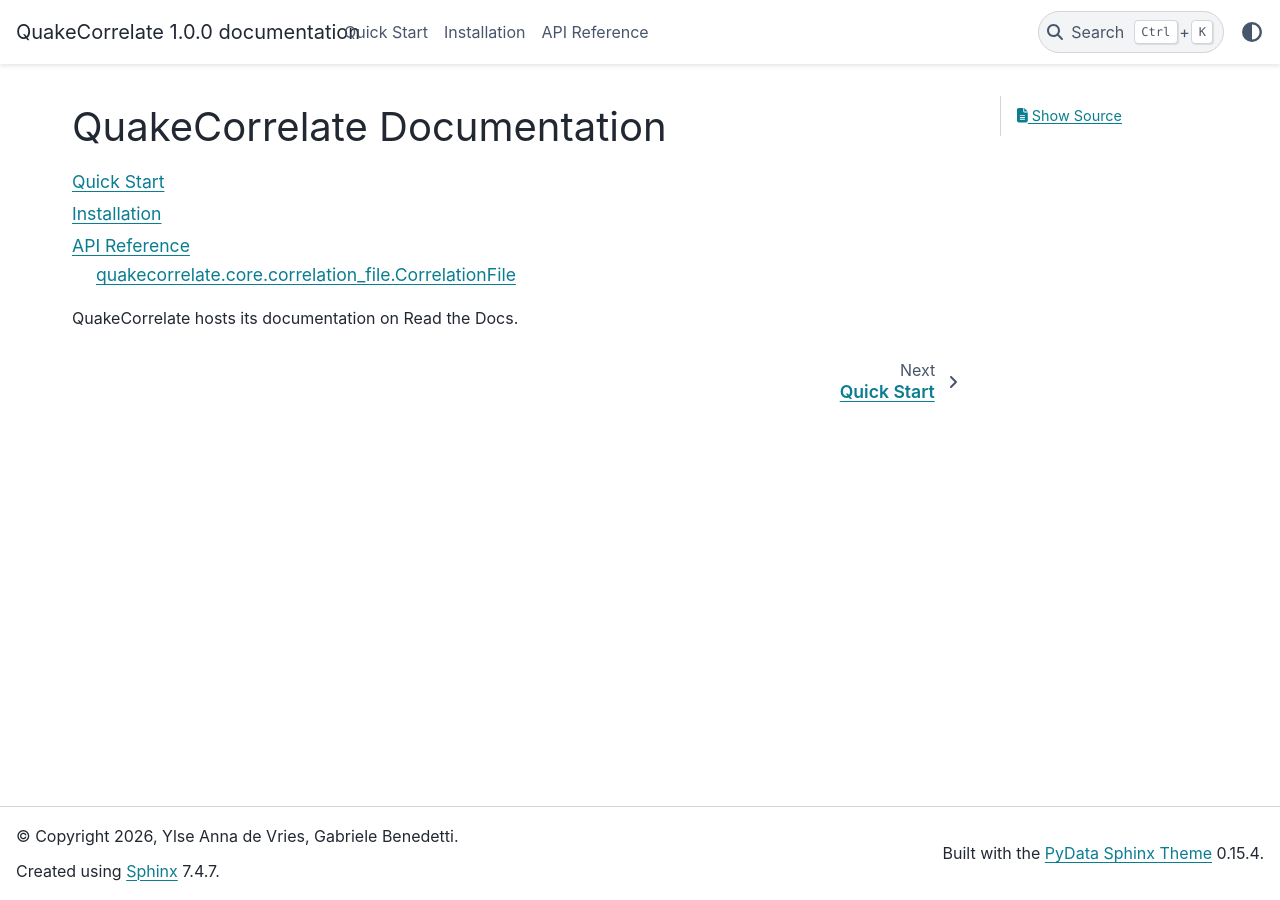
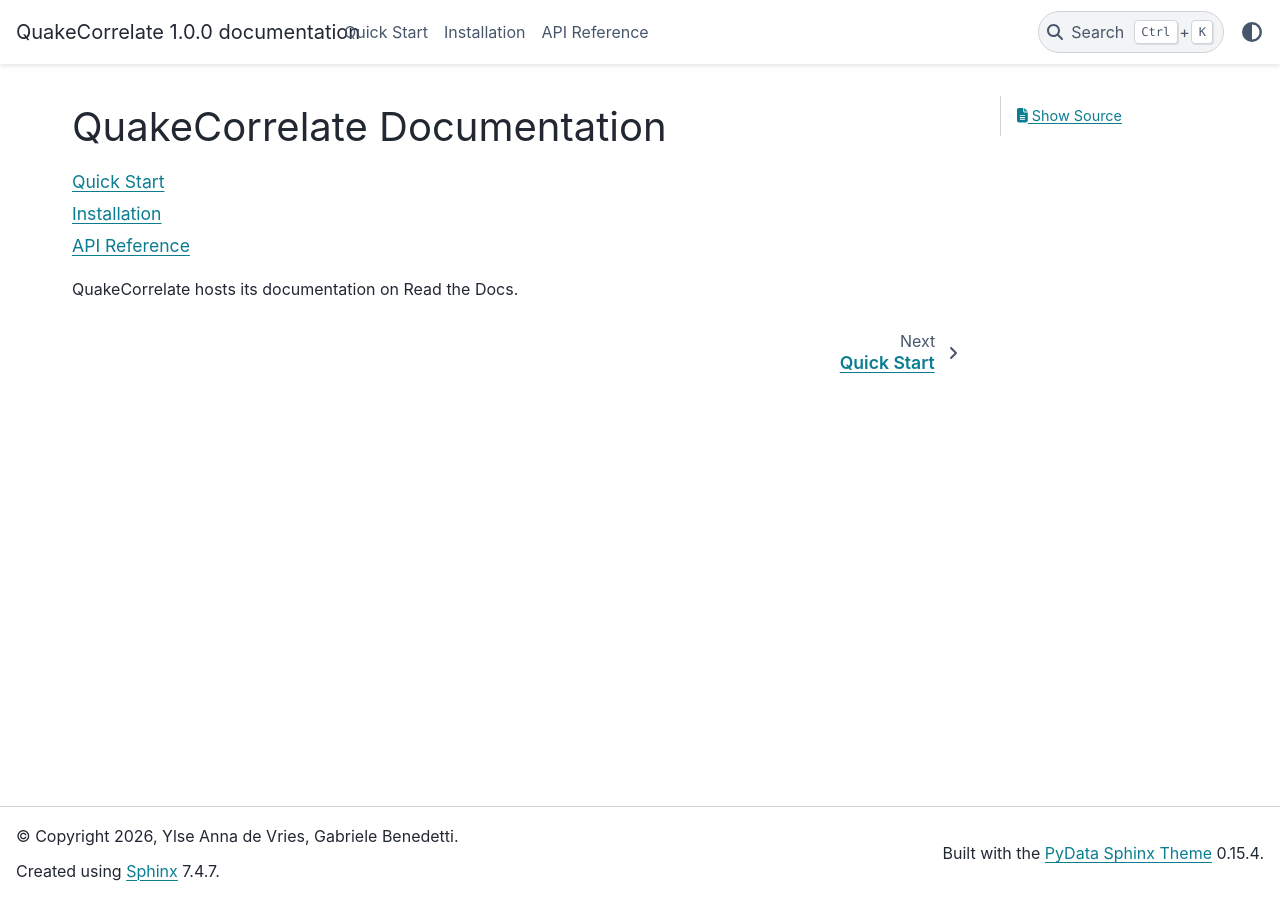
Before and after one commit to ylseanna/QuakeCorrelate, a Sphinx documentation site: the page built from docs/index.rst, in a window 1280 px wide. Built offline with Sphinx 7.4.7 and the PyData theme 0.15.4, drawn with Linux system fonts in a browser that asks for light colours.

Commit message:
apireference

```diff
--- a/docs/reference/apireference.rst
+++ b/docs/reference/apireference.rst
@@ -2,10 +2,6 @@
  API Reference
 ===============
 
-.. _reference_db_database:
-
-quakecorrelate.core.correlation_file.CorrelationFile
-========================
 
 .. autosummary::
    :toctree: _autosummary
```
